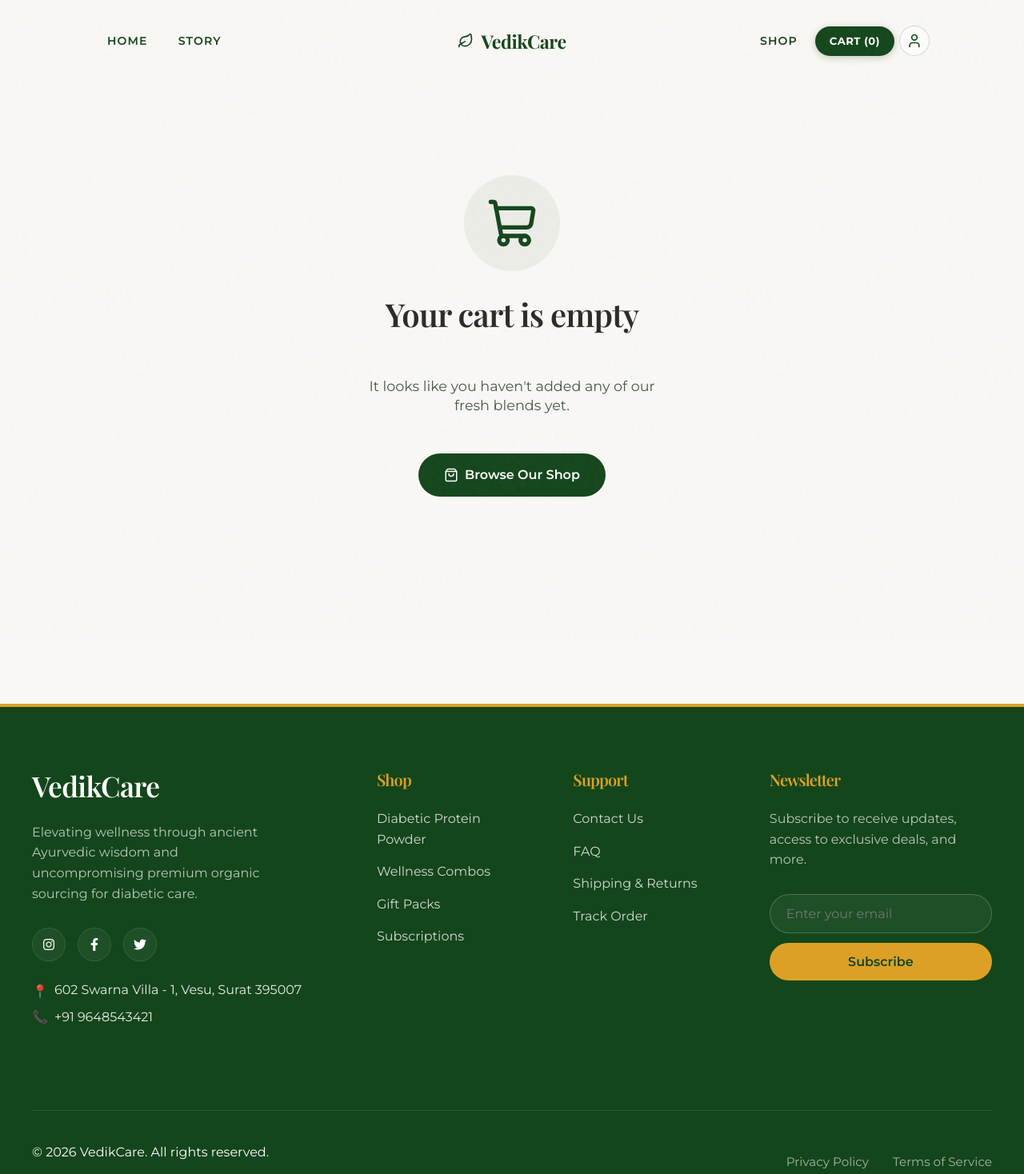
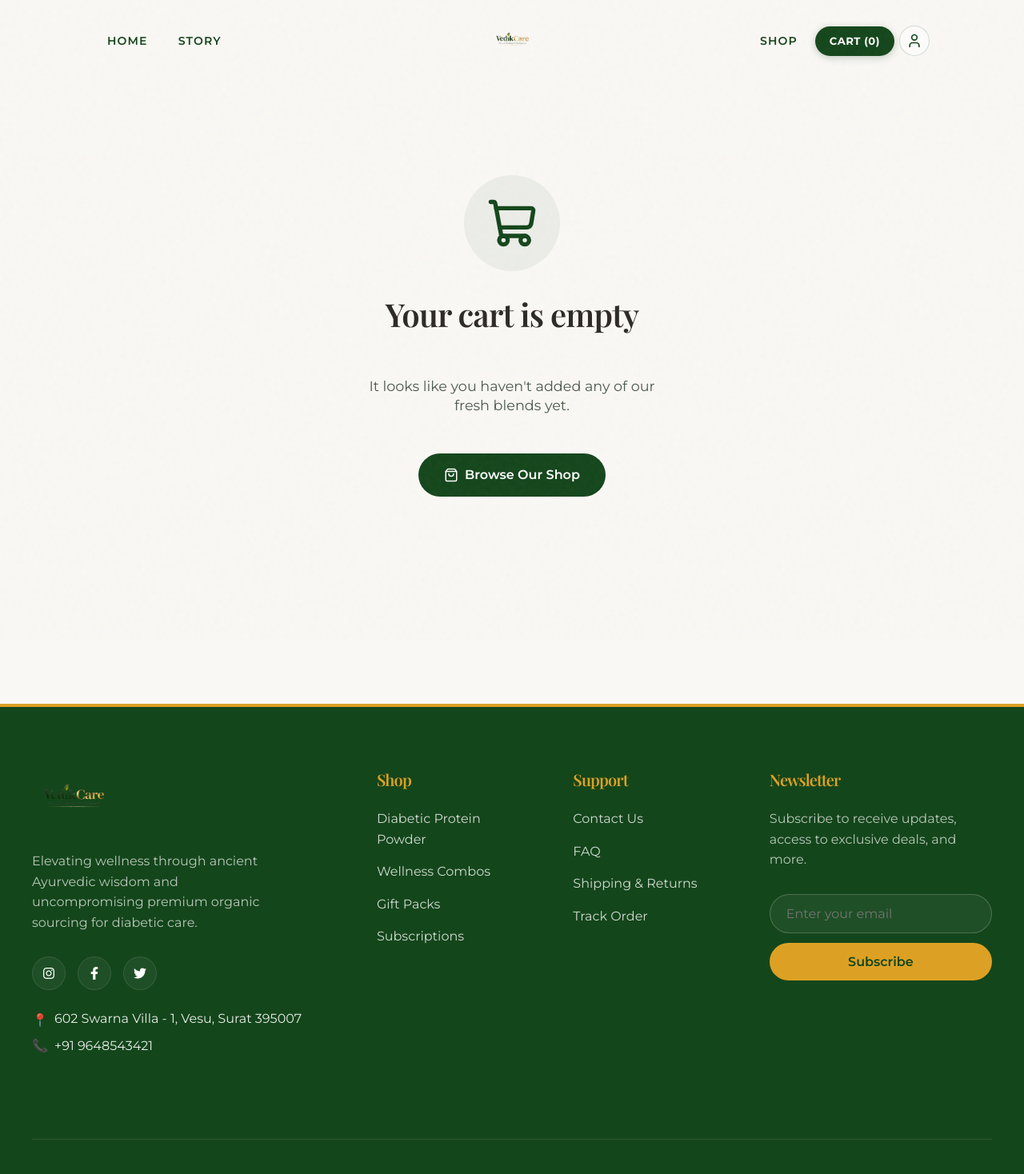
Before and after one commit to Vedd08/vedikcare, a React (Vite) app in the folder client/: page /cart in a window 1280 px wide. Shown: the top 1468 px of the page at 80% size. Built offline with nearby package versions, Linux system fonts and the light colour scheme.

Commit message:
Add and style actual logos in Navbar and Footer

```diff
--- a/client/src/components/Product/ProductCard.jsx
+++ b/client/src/components/Product/ProductCard.jsx
@@ -94,7 +94,7 @@
             <div className="pc-coming-soon-text">Coming Soon</div>
           ) : (
             <>
-              <span className="pc-price">₹{product.price}</span>
+              {/* <span className="pc-price">₹{product.price}</span> */}
 
               <div className="pc-actions">
                 {/* Quantity */}
--- a/client/src/components/layout/Footer.css
+++ b/client/src/components/layout/Footer.css
@@ -30,12 +30,11 @@
     text-decoration: none;
 }
 
-.footer-logo-text {
-    color: var(--text-inverse);
-    font-size: 2.2rem;
-    margin: 0;
-    font-family: 'Playfair Display', serif;
-    letter-spacing: -0.02em;
+.footer-logo-image {
+    height: 70px;
+    width: auto;
+    object-fit: contain;
+    margin-bottom: 5px;
 }
 
 .footer-desc {
--- a/client/src/components/layout/Footer.jsx
+++ b/client/src/components/layout/Footer.jsx
@@ -13,7 +13,7 @@
         <div className="footer-grid">
           <div className="footer-brand">
             <Link to="/" className="logo">
-              <h2 className="footer-logo-text">VedikCare</h2>
+              <img src={logoImage} alt="VedikCare" className="footer-logo-image" />
             </Link>
             <p className="footer-desc">
               Elevating wellness through ancient Ayurvedic wisdom and uncompromising premium organic sourcing for diabetic care.
--- a/client/src/components/layout/Navbar.css
+++ b/client/src/components/layout/Navbar.css
@@ -67,6 +67,21 @@
 
 .minimal-logo:hover {
     color: var(--accent);
+}
+
+.nav-logo-image {
+    height: 38px;
+    width: auto;
+    object-fit: contain;
+    transition: all 0.3s ease;
+}
+
+.minimal-logo:hover .nav-logo-image {
+    transform: scale(1.05);
+}
+
+.mobile-logo {
+    display: none;
 }
 
 .logo-leaf {
@@ -328,6 +343,14 @@
     }
 
     .hamburger { display: flex; }
+
+    .desktop-logo {
+        display: none;
+    }
+    .mobile-logo {
+        display: block;
+        height: 36px;
+    }
 }
 
 @media (max-width: 480px) {
--- a/client/src/components/layout/Navbar.jsx
+++ b/client/src/components/layout/Navbar.jsx
@@ -4,6 +4,9 @@
 import { motion } from 'framer-motion';
 import { useCart } from '../../context/CartContext';
 import './Navbar.css';
+
+import mainLogo from '../../assets/VedikCare-removebg-preview.png';
+import smallLogo from '../../assets/vc-removebg-preview.png';
 
 const Navbar = () => {
   const [scrolled, setScrolled] = useState(false);
@@ -67,8 +70,8 @@
 
         {/* Center Logo */}
         <Link to="/" className="minimal-logo">
-          <Leaf size={20} className="logo-leaf" />
-          <span>VedikCare</span>
+          <img src={mainLogo} alt="VedikCare" className="nav-logo-image desktop-logo" />
+          <img src={smallLogo} alt="VC" className="nav-logo-image mobile-logo" />
         </Link>
 
         {/* Right Actions */}
--- a/client/src/pages/Cart.jsx
+++ b/client/src/pages/Cart.jsx
@@ -80,7 +80,7 @@
                           <Plus size={14} />
                         </button>
                       </div>
-                      <p className="ci-price">₹{item.price * item.quantity}</p>
+                      {/* Price hidden */}
                     </div>
                   </div>
                 </motion.div>
@@ -92,26 +92,9 @@
           <div className="cart-summary-section">
             <div className="cart-summary-card">
               <h3>Order Summary</h3>
-              <div className="summary-details">
-                <div className="summary-row">
-                  <span>Subtotal</span>
-                  <span>₹{subtotal}</span>
-                </div>
-                <div className="summary-row">
-                  <span>Shipping</span>
-                  <span>{shipping === 0 ? <span className="free">FREE</span> : `₹${shipping}`}</span>
-                </div>
-                {shipping > 0 && (
-                  <p className="shipping-info">Free shipping on orders above ₹1000</p>
-                )}
-                <div className="summary-divider"></div>
-                <div className="summary-row total">
-                  <span>Total</span>
-                  <span>₹{total}</span>
-                </div>
-              </div>
+              <p style={{marginBottom: '20px', color: 'var(--text-secondary)'}}>Pricing details will be provided at the next step.</p>
               <button className="checkout-btn">
-                Proceed to Checkout
+                Proceed
                 <ArrowRight size={18} />
               </button>
               <Link to="/shop" className="continue-shopping">
--- a/client/src/pages/ProductDetail.jsx
+++ b/client/src/pages/ProductDetail.jsx
@@ -108,10 +108,8 @@
             </div>
 
             <h1 className="pd-title">{product.name}</h1>
-            {product.isComingSoon ? (
+            {product.isComingSoon && (
               <p className="pd-price" style={{ color: 'var(--metallic-gold)' }}>Coming Soon</p>
-            ) : (
-              <p className="pd-price">₹{product.price}</p>
             )}
 
             <p className="pd-description">{product.description}</p>
@@ -178,7 +176,7 @@
 
                 <button className="pd-add-to-cart" onClick={() => addToCart(product, quantity)}>
                   <ShoppingBag size={20} />
-                  <span>Add to Cart - ₹{product.price * quantity}</span>
+                  <span>Add to Cart</span>
                 </button>
               </div>
             )}
```
